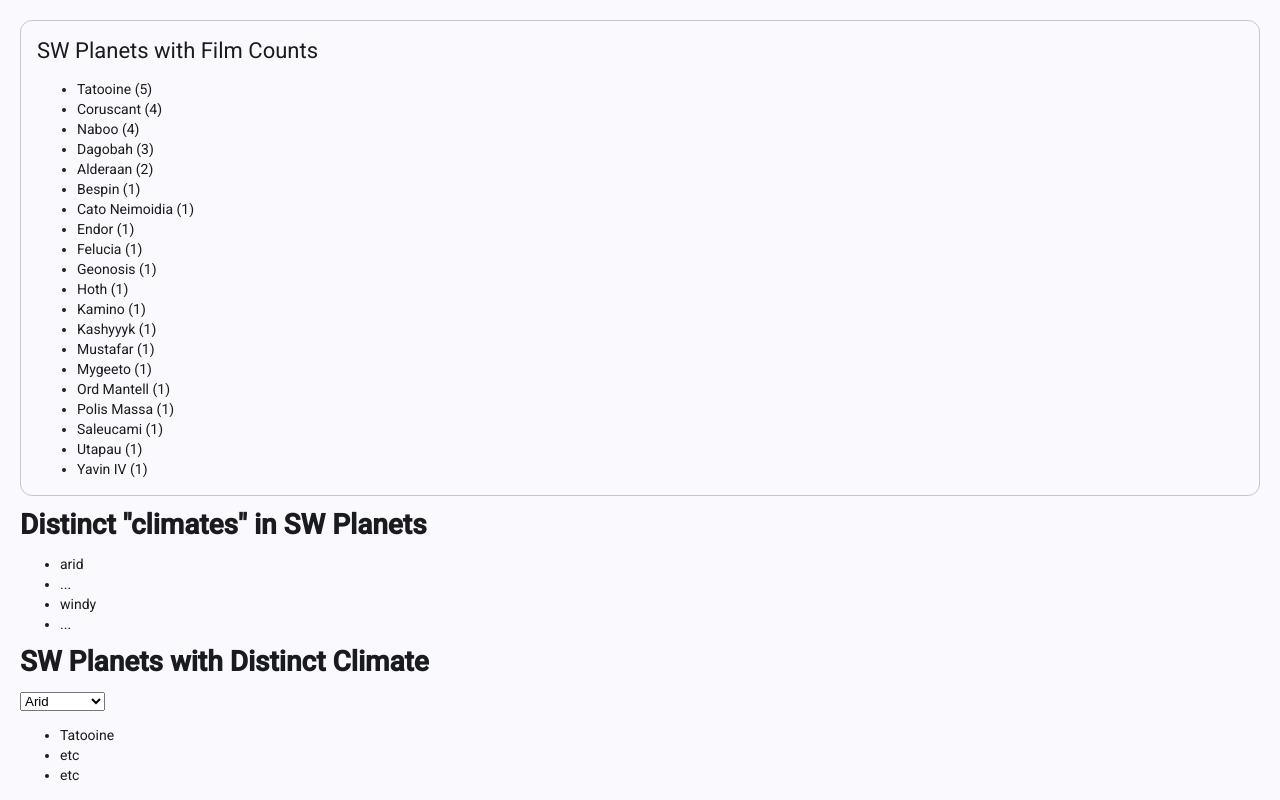
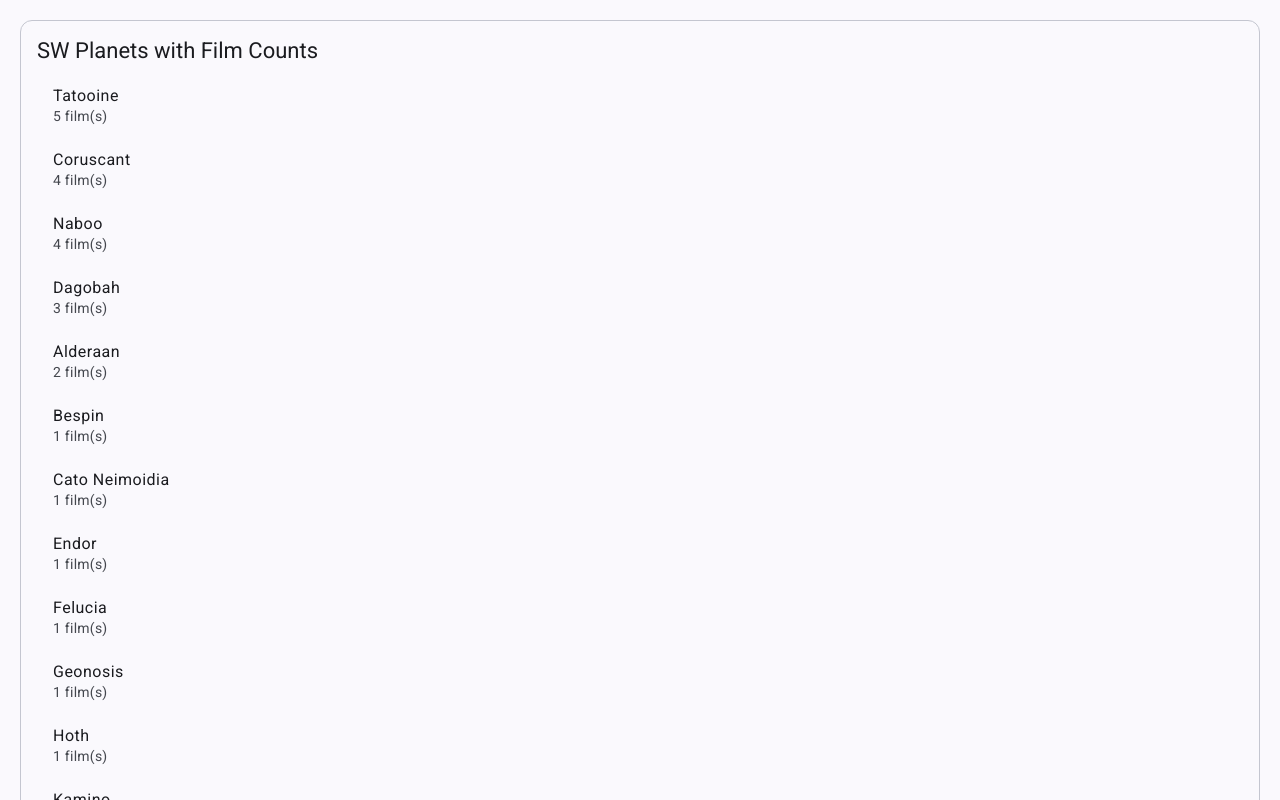
Before and after one commit to 2025-fall-js-frameworks/angular-components, an Angular app: page / in a window 1280 px wide. Shown: the top 800 px of the page. Built offline with nearby package versions, Linux system fonts and the light colour scheme.

Commit message:
MatList rather than table stuffy-stuff...
What about proper grammar, sweat the details...

```diff
--- a/src/app/sw-planet-films/sw-planet-films.html
+++ b/src/app/sw-planet-films/sw-planet-films.html
@@ -3,10 +3,13 @@
 		<mat-card-title>SW Planets with Film Counts</mat-card-title>
 	</mat-card-header>
 	<mat-card-content>
-		<ul>
+		<mat-list>
 			@for (p of planetsToDisplay; track p) {
-				<li>{{ p.name }} ({{ p.filmCount }})</li>
+				<mat-list-item>
+					<span matListItemTitle>{{ p.name }}</span>
+					<span matListItemLine>{{ p.filmCount }} film(s)</span>
+				</mat-list-item>
 			}
-		</ul>
+		</mat-list>
 	</mat-card-content>
 </mat-card>
--- a/src/app/sw-planet-films/sw-planet-films.ts
+++ b/src/app/sw-planet-films/sw-planet-films.ts
@@ -2,10 +2,11 @@ import { Component, inject } from '@angular/core';
 import { SwPlanetsService } from '../sw-planets.service';
 import { PlanetWithFilmCount } from '../../sw-planet-model';
 import { MatCardModule } from '@angular/material/card';
+import { MatListModule } from '@angular/material/list';
 
 @Component({
 	selector: 'app-sw-planet-films',
-	imports: [MatCardModule],
+	imports: [MatCardModule, MatListModule],
 	templateUrl: './sw-planet-films.html',
 	styleUrl: './sw-planet-films.css',
 })
```
